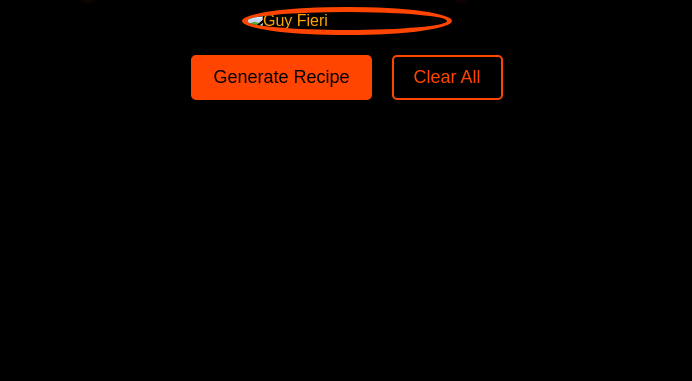
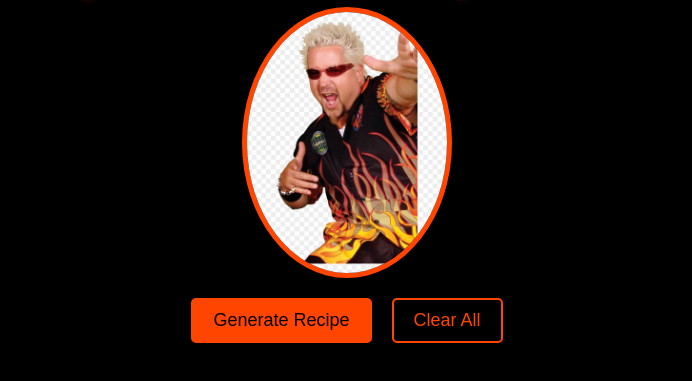
Before and after one commit to adamehunt/generator-test, a plain HTML site: page index.html in a window 1280 px wide. Shown: the part 81-462 px from the top of the page, without its empty margins (293-985 px from the left). Drawn offline with Linux system fonts and the light colour scheme; the site is published under a folder, as on GitHub Pages, so addresses that start at the root find nothing.

Commit message:
Update index.html

```diff
--- a/index.html
+++ b/index.html
@@ -107,7 +107,7 @@
 </head>
 <body>
     <h1>Guy Fieri's Flavortown Recipe Generator</h1>
-    <img id="guy-fieri-img" src="/guy-fieri-transparent.png" alt="Guy Fieri">
+    <img id="guy-fieri-img" src="guy-fieri-transparent.png" alt="Guy Fieri">
     <div id="button-container">
         <button id="generate-btn" class="action-btn" onclick="generateAndDisplayRecipe()">Generate Recipe</button>
         <button class="action-btn" onclick="clearAllRecipes()">Clear All</button>
```
